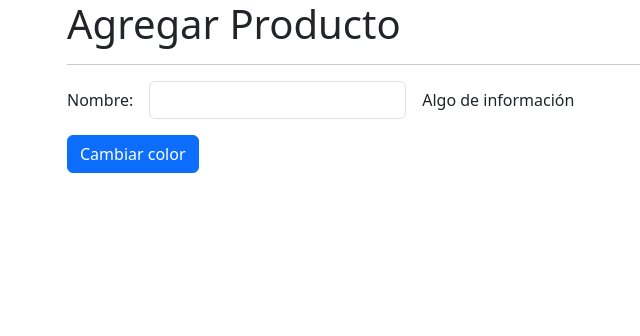
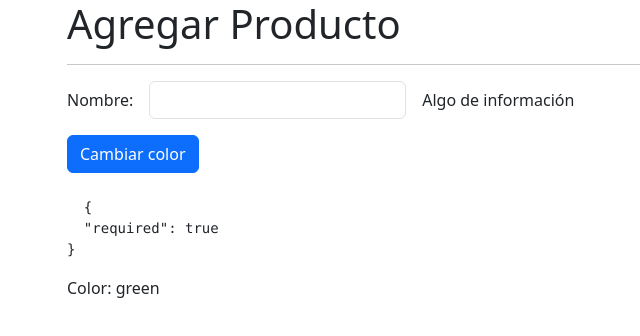
Before and after one commit to AlonsoAM/directiveSignalsApp, an Angular app: page /products/product in a window 1280 px wide. Shown: the top 336 px of the page, without its empty margins (15-655 px from the left). Built offline with nearby package versions, Linux system fonts and the light colour scheme.

Commit message:
Formulario reactivo tradicional

```diff
--- a/src/app/products/pages/product-page/product-page.component.html
+++ b/src/app/products/pages/product-page/product-page.component.html
@@ -1,12 +1,12 @@
 <h1>Agregar Producto</h1>
 <hr />
-<form>
+<form [formGroup]="myForm">
   <div class="row g-3 align-items-center mb-3">
     <div class="col-auto">
       <label>Nombre:</label>
     </div>
     <div class="col-auto">
-      <input type="text" class="form-control" />
+      <input type="text" class="form-control" formControlName="name" />
     </div>
     <div class="col-auto">
       <span>Algo de información</span>
@@ -14,7 +14,14 @@
   </div>
   <div class="row">
     <div class="col">
-      <button class="btn btn-primary">Cambiar color</button>
+      <button (click)="changeColor()" class="btn btn-primary">
+        Cambiar color
+      </button>
     </div>
   </div>
 </form>
+
+<pre class="mt-4">
+  {{ myForm.get("name")?.errors | json }}
+</pre>
+<p>Color: {{ color }}</p>
--- a/src/app/products/pages/product-page/product-page.component.ts
+++ b/src/app/products/pages/product-page/product-page.component.ts
@@ -1,9 +1,25 @@
-import { Component } from '@angular/core';
+import { Component, inject } from '@angular/core';
+import { FormBuilder, FormGroup, Validators } from '@angular/forms';
 
 @Component({
   templateUrl: './product-page.component.html',
-  styleUrls: ['./product-page.component.css']
+  styleUrls: ['./product-page.component.css'],
 })
 export class ProductPageComponent {
+  private fb = inject(FormBuilder);
 
+  public color: string = 'green';
+
+  public myForm: FormGroup = this.fb.group({
+    name: [
+      '',
+      [Validators.required, Validators.minLength(6), Validators.email],
+    ],
+  });
+
+  changeColor() {
+    this.color = '#xxxxxx'.replace(/x/g, (y) =>
+      ((Math.random() * 16) | 0).toString(16)
+    );
+  }
 }
```
Also changed, not shown: src/app/products/products.module.ts (+3 -4 lines).
